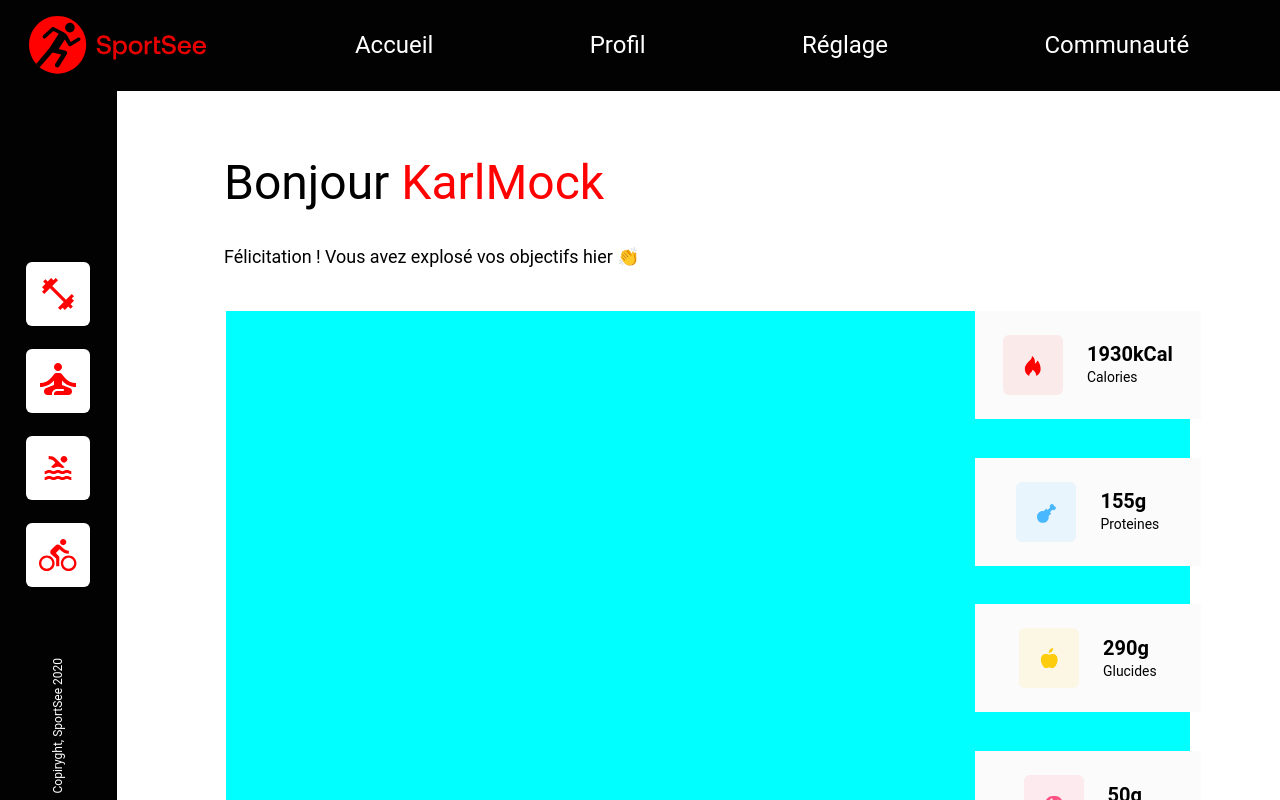
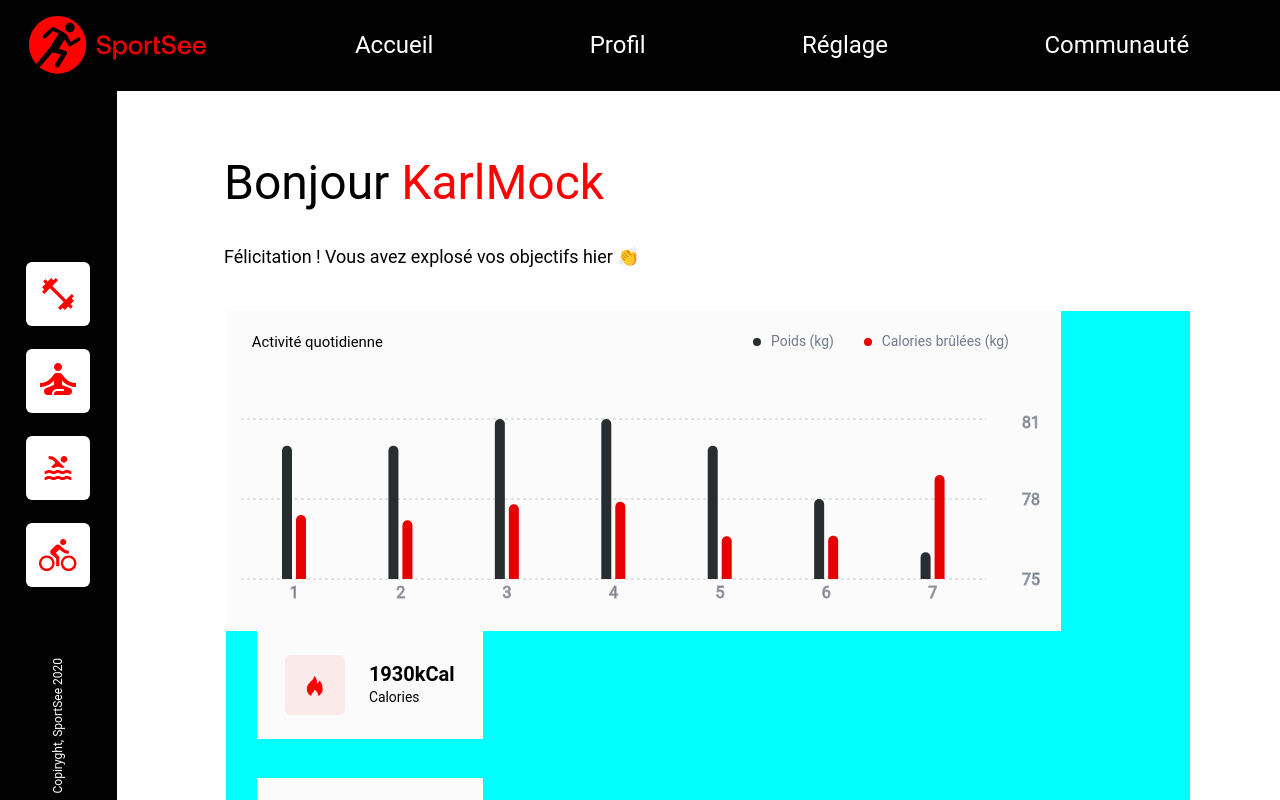
Before and after one commit to OliviaG-dev/OC_P12_16082022, a React (Create React App) app: page /user/12 in a window 1280 px wide. Shown: the top 800 px of the page. Built offline with nearby package versions, Linux system fonts and the light colour scheme; no server answers.

Commit message:
feat(activity):add activity recharts

```diff
--- a/src/components/DailyActivity/DailyActivity.css
+++ b/src/components/DailyActivity/DailyActivity.css
@@ -0,0 +1,70 @@
+.customTooltip {
+    background-color: #E60000;
+	color: white;
+	font-size: 0.43rem;
+	line-height: 1.5rem;
+	padding: 0.62rem;
+    border: none;
+    outline: none;
+}
+
+.customTooltip:hover {
+    border: none;
+}
+
+.barChart {
+    padding: 1.5rem 0.62rem;
+
+}
+
+.barChart__title {
+    display: flex;
+    padding: 0 1rem;
+    justify-content: space-between;
+    align-items: center;
+    margin-bottom: 4rem;
+}
+
+.barChart__title__name {
+    font-size: 0.93rem;
+}
+
+.barChart__legend {
+    display: flex;
+    flex-direction: row;
+    justify-content: center;
+}
+
+.legend__kilogram {
+    font-size: 0.87rem;
+    color: #74798c;
+}
+
+.legend__kilogram, .legend__calories {
+    display: flex;
+    flex-direction: row;
+    justify-content: center;
+    align-items: center;
+}
+
+.legend__kilogram--blackRound, .legend__calorie--redRound {
+    width: 8px;
+    height: 8px;
+    border-radius: 50%;
+    margin-right: 0.62rem;
+}
+
+.legend__kilogram--blackRound {
+    background-color: #282d30;
+}
+
+.legend__calories {
+    margin-left: 30px;
+    margin: 0 1.62rem 0 1.87rem;
+    font-size: 0.87rem;
+    color: #74798c;
+}
+
+.legend__calorie--redRound {
+    background-color: #E60000;
+}
--- a/src/components/DailyActivity/DailyActivity.jsx
+++ b/src/components/DailyActivity/DailyActivity.jsx
@@ -1 +1,111 @@
-import "./DailyActivity.css";
+import "./dailyActivity.css";
+import {
+  BarChart,
+  Bar,
+  XAxis,
+  YAxis,
+  CartesianGrid,
+  Tooltip,
+  ResponsiveContainer,
+} from "recharts";
+//import PropTypes from "prop-types";
+
+const CustomTooltip = ({ payload, active }) => {
+  if (active && payload && payload.length) {
+    return (
+      <div className="customTooltip">
+        <p className="desc">{payload[0].value + "kg"}</p>
+        <p className="desc">{payload[1].value + "Kcal"}</p>
+      </div>
+    );
+  }
+  return null;
+};
+
+
+
+const DailyActivity = ( props ) => {
+    let formatedProps = props.sessions.map((session) => ({
+		day: session.day.toString().slice(-1),
+		kilogram: session.kilogram,
+		calories: session.calories,
+	}));
+
+    return (
+  <div className="barChart">
+    <div className="barChart__title">
+      <p className="barChart__title__name">Activité quotidienne</p>
+      <div className="barChart__legend">
+        <div className="legend__kilogram">
+          <div className="legend__kilogram--blackRound"></div>
+          <span>Poids (kg)</span>
+        </div>
+        <div className="legend__calories">
+          <div className="legend__calorie--redRound"></div>
+          <span>Calories brûlées (kg)</span>
+        </div>
+      </div>
+    </div>
+
+    <div style={{ width: "100%", height: 200 }}>
+      <ResponsiveContainer>
+        <BarChart data={ formatedProps }>
+          <CartesianGrid strokeDasharray="3 3" vertical={false} />
+          <XAxis
+            dataKey="day"
+            axisLine={false}
+            tickLine={false}
+            domain={["dataMin", "dataMax"]}
+            tick={{ stroke: "#9B9EAC" }}
+          />
+
+          <YAxis
+            orientation="right"
+            tickCount={3}
+            domain={["dataMin - 1", "dataMax"]}
+            dataKey="kilogram"
+            axisLine={false}
+            tickLine={false}
+            tickMargin={30}
+            tick={{ stroke: "#9B9EAC" }}
+          />
+          <YAxis
+            tickCount={6}
+            domain={[0, 600]}
+            dataKey="calories"
+            axisLine={false}
+            tickLine={false}
+            tick={false}
+            hide={true}
+            yAxisId="cl"
+          />
+          <Tooltip
+            cursor={{ fill: "#C4C4C4", opacity: "0.5" }}
+            content={<CustomTooltip />}
+            offset={35}
+          />
+
+          <Bar
+            dataKey="kilogram"
+            fill="#282D30"
+            radius={[10, 10, 0, 0]}
+            unit="kg"
+            barSize={10}
+          />
+          <Bar
+            dataKey="calories"
+            fill="#E60000"
+            radius={[10, 10, 0, 0]}
+            unit="kCal"
+            yAxisId="cl"
+            barSize={10}
+          />
+        </BarChart>
+      </ResponsiveContainer>
+    </div>
+  </div>
+);
+    }
+
+
+export default DailyActivity;
--- a/src/pages/dashboard/dashboard.css
+++ b/src/pages/dashboard/dashboard.css
@@ -1,6 +1,5 @@
 
 .container__header {
-
     text-align: left;
     margin-left: 14rem;
 }
@@ -21,9 +20,17 @@
 .dashboard {
     margin: 2.81rem 5.62rem 5.5rem 14.12rem;
     background-color: aqua;
+    display: flex;
+    flex-wrap: wrap;
 }
 
 .dashboard__keyFigures {
-    margin: 0 0 5.37rem 60.93rem;
+    margin-left: 1.93rem;
     height: 100%;
 }
+
+.dashboard__dailyActivity {
+    width: 52.18rem;
+    height: 20rem;
+    background-color:#FBFBFB;
+}
--- a/src/pages/dashboard/dashboard.jsx
+++ b/src/pages/dashboard/dashboard.jsx
@@ -4,6 +4,7 @@ import "./dashboard.css";
 import mockData from "../../services/mockData";
 import KeyFigures from "../../components/keyFigures/keyFigures";
 import { getUserInfo } from "../../services/api";
+import DailyActivity from "../../components/dailyActivity/dailyActivity";
 //import PropTypes from 'prop-types';
 
 const Dashboard = () => {
@@ -16,6 +17,7 @@ const Dashboard = () => {
   let userId = parseInt(id);
 
   const userInfo = mockData.USER_MAIN_DATA.find((item) => item.id === userId);
+  const userActivity= mockData.USER_ACTIVITY.find((item) => item.userId === userId);
 
   useEffect(() => {
     setLoading(true);
@@ -42,6 +44,7 @@ const Dashboard = () => {
     console.log(error);
   }
 
+  console.log(userActivity);
   return (
     <>
       <div className="container__header">
@@ -56,7 +59,20 @@ const Dashboard = () => {
         <p>Félicitation ! Vous avez explosé vos objectifs hier 👏</p>
       </div>
 
+
       <div className="dashboard">
+
+      <div className="dashboard__dailyActivity">
+        {isMockData ? (
+          <DailyActivity {...userActivity}/>
+        ) : (
+          <DailyActivity {...userActivity}/>
+        )
+        }
+
+      </div>
+
+
         <aside className="dashboard__keyFigures">
           {isMockData ? (
             <KeyFigures {...userInfo} />
```
